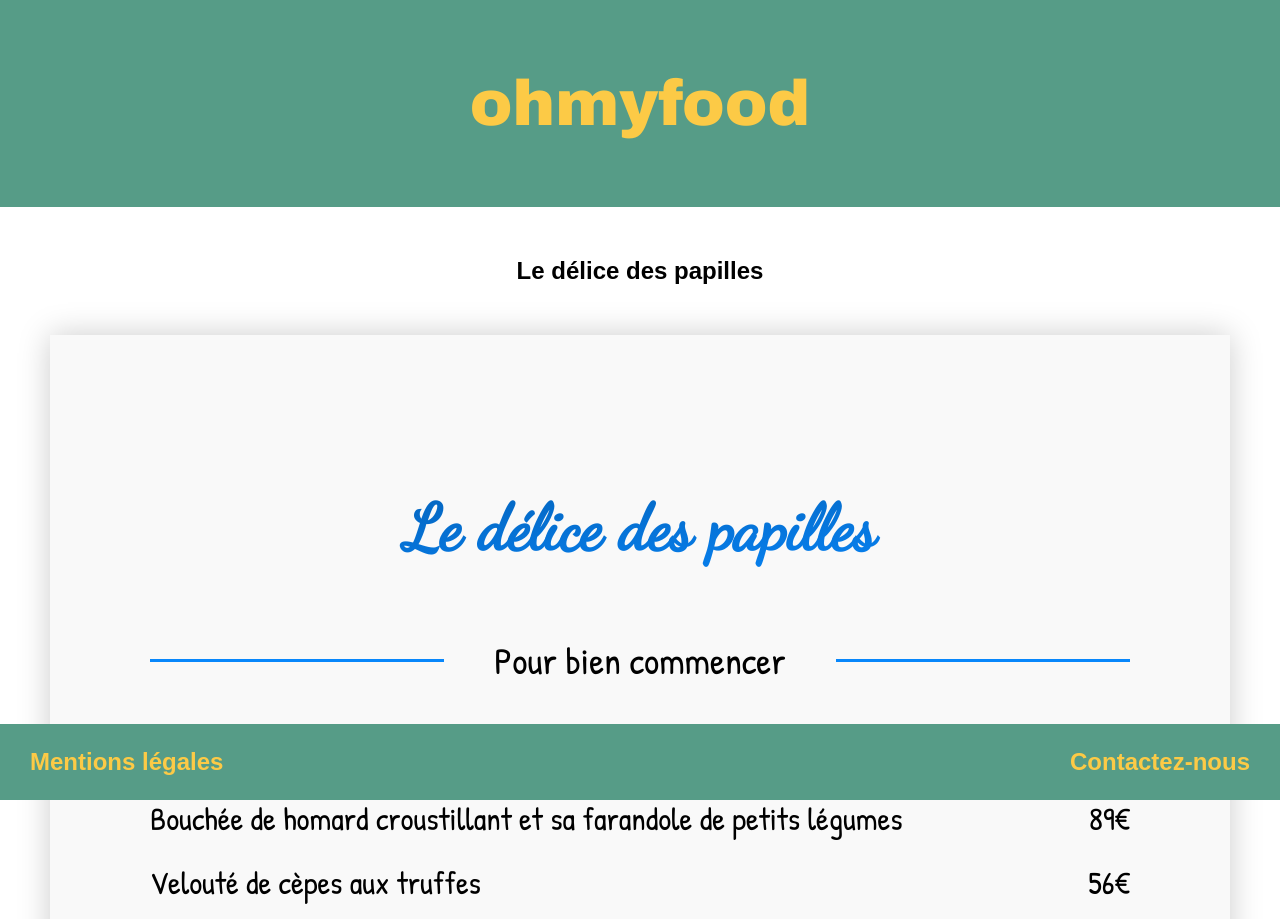
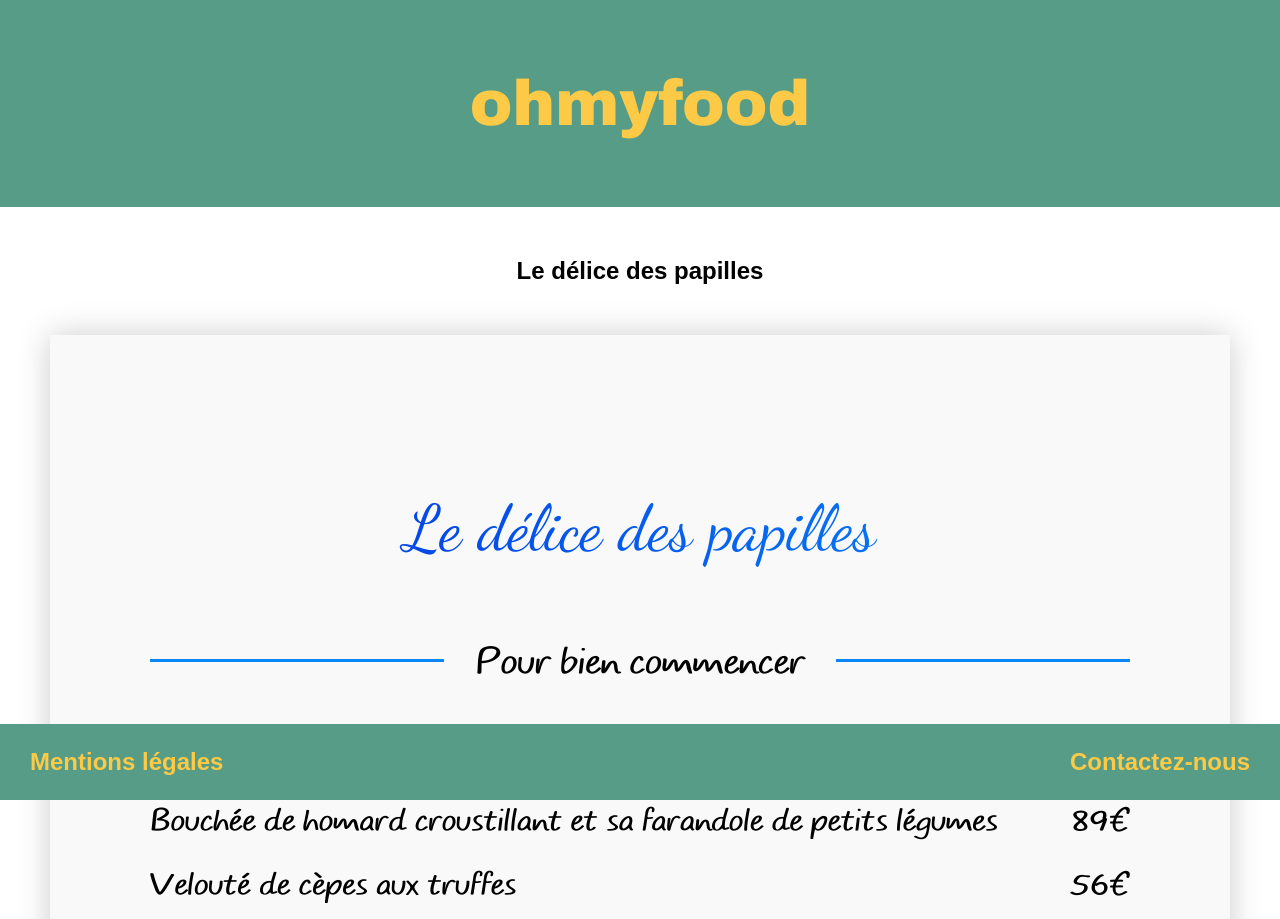
Before and after one commit to ljeandin/P3, a plain HTML site: page menu3.html in a window 1280 px wide. Shown: the top 919 px of the page. Drawn offline with Linux system fonts and the light colour scheme.

Commit message:
Final fonts and gradient colors selection

```diff
--- /dev/null
+++ b/media/fonts/typo/stylesheet (1).css
@@ -0,0 +1,11 @@
+/*! Generated by Font Squirrel (https://www.fontsquirrel.com) on May 6, 2020 */
+
+
+
+@font-face {
+    font-family: 'typo_comics_light_demoregular';
+    src: url('typo_comics_light_demo-webfont.woff') format('woff');
+    font-weight: normal;
+    font-style: normal;
+
+}
--- /dev/null
+++ b/media/fonts/typo/stylesheet.css
@@ -0,0 +1,11 @@
+/*! Generated by Font Squirrel (https://www.fontsquirrel.com) on May 6, 2020 */
+
+
+
+@font-face {
+    font-family: 'typo_comics_demoregular';
+    src: url('typo_comics_demo-webfont.woff') format('woff');
+    font-weight: normal;
+    font-style: normal;
+
+}
--- a/sass/base/_reset.scss
+++ b/sass/base/_reset.scss
@@ -1,4 +1,13 @@
 body{
 	font-family:arial;
 	margin:0;
+
 }
+
+h2{
+	font-weight: normal;
+}
+
+h3{
+	font-weight: normal;
+}
--- a/sass/base/_typography.scss
+++ b/sass/base/_typography.scss
@@ -101,3 +101,20 @@
     font-style: normal;
 
 }
+
+
+@font-face {
+    font-family: 'typo';
+    src: url('../media/fonts/typo/typo_comics_demo-webfont.woff') format('woff');
+    font-weight: normal;
+    font-style: normal;
+
+}
+
+@font-face {
+    font-family: 'typolight';
+    src: url('../media/fonts/typo/typo_comics_light_demo-webfont.woff') format('woff');
+    font-weight: normal;
+    font-style: normal;
+
+}
--- a/sass/layout/_center.scss
+++ b/sass/layout/_center.scss
@@ -3,7 +3,7 @@
 	flex-direction:column;
 	flex-wrap:wrap;
 	align-items:center;
-	padding:$margin 0;
+	margin:$margin 0;
 	background-color:$background-color;
 }
 
@@ -34,7 +34,7 @@
 
 
 		&--menu{
-			font-size:2.5em;
+			font-size:$menusize;
 		}
 	}
 
@@ -46,6 +46,11 @@
 			@include gradient($m2txt, #905BFD);
 		}
 
+		&--menu{
+			font-size:$menusize;
+			font-weight: bold;
+		}
+
 	}
 
 	&__papilles{
@@ -53,11 +58,11 @@
 
 		&--name{
 			@include name ($m3name, 1.5em);
-			@include gradient(darken($m3txt, 15%), $m3txt);
+			@include gradient(#0431DF, #0887FB);
 		}
 
 		&--menu{
-			font-size:2.5em;
+			font-size:$menusize;
 		}
 
 	}
@@ -67,11 +72,11 @@
 
 		&--name{
 			@include name ($m4name, 1.5em);
-			@include gradient(darken($m4txt, 10%), lighten($m4txt, 20%));
+			@include gradient(#3D9339, #BFFF7E);
 		}
 
 		&--menu{
-			font-size:2.5em;
+			font-size:$menusize;
 		}
 
 	}
--- a/sass/pages/_allmenus.scss
+++ b/sass/pages/_allmenus.scss
@@ -17,6 +17,10 @@
 	text-align: center;
 
 	@include shadows;
+
+	h2{
+		font-weight: normal;
+	}
 
 	section{
 		width: 100%;
--- a/sass/pages/_menu1.scss
+++ b/sass/pages/_menu1.scss
@@ -9,4 +9,8 @@
 		@include separator ($m1txt);
 	}
 
+	.line__right{
+		font-weight: bold;
+	}
+
 }
--- a/sass/utils/_mixins.scss
+++ b/sass/utils/_mixins.scss
@@ -31,7 +31,7 @@
 }
 
 @mixin gradient ($left-clr:aqua, $right-clr:black){
-	background: linear-gradient(to bottom right, $left-clr 0%, $right-clr 100%);
+	background: linear-gradient(to right, $left-clr 0%, $right-clr 100%);
 	-webkit-background-clip: text;
 	-webkit-text-fill-color: transparent;
 }
--- a/sass/utils/_variables.scss
+++ b/sass/utils/_variables.scss
@@ -7,7 +7,7 @@ $margin:50px;
 $m1back:#FCDFDB;
 $m1txt:#3C1218;
 $m1name:devonshire;
-$m1content:patrick;
+$m1content:typolight;
 
 $m2back:#FFF5FE;
 $m2txt:#C77412;
@@ -18,16 +18,18 @@ $m2titrecontent: vollkorn;
 $m3back:#F9F9F9;
 $m3txt:#0887FB;
 $m3name: dancing;
-$m3content:patrick;
+$m3content:typolight;
 
 $m4back:#FDFFFD;
 $m4txt:#72BF56;
 $m4name:kaushan;
-$m4content:patrick;
+$m4content:typolight;
 
 $mentionsback:#FDFFFD;
 $mentionstxt:black;
 $mentionsname:archivo;
-$mentionscontent:vollkorn;
+$mentionscontent:arial;
 
-$titlefont:patrick;
+$titlefont:typolight;
+
+$menusize:2em;
```
Also changed, not shown: index.html (+1 -1 lines), css/main.css, media/fonts/typo/typo_comics_demo-webfont.woff (added), media/fonts/typo/typo_comics_light_demo-webfont.woff (added), 1 other file.
